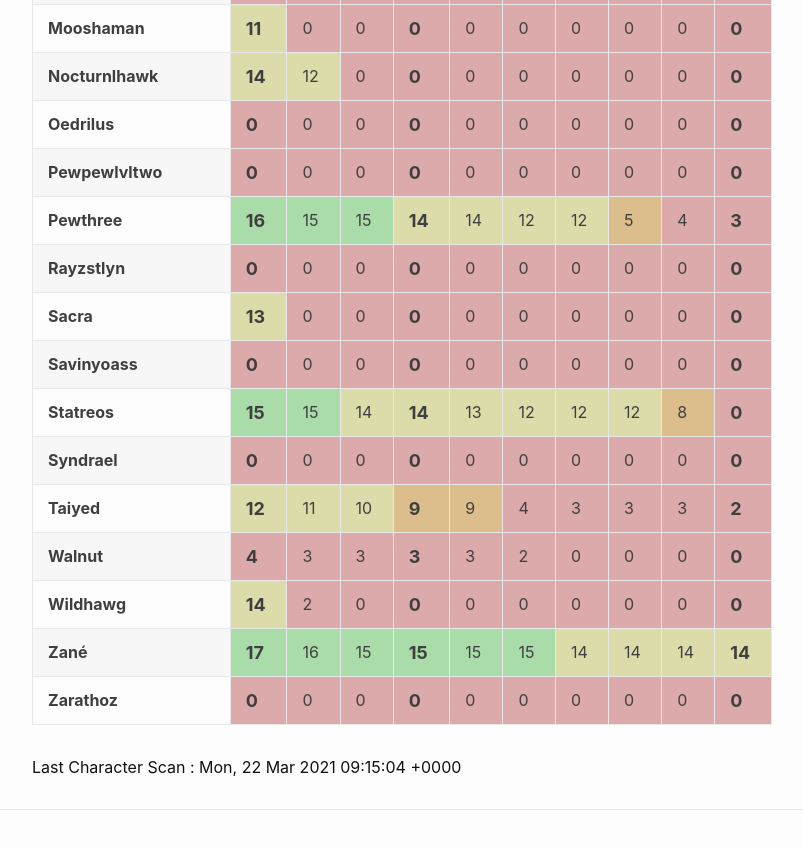
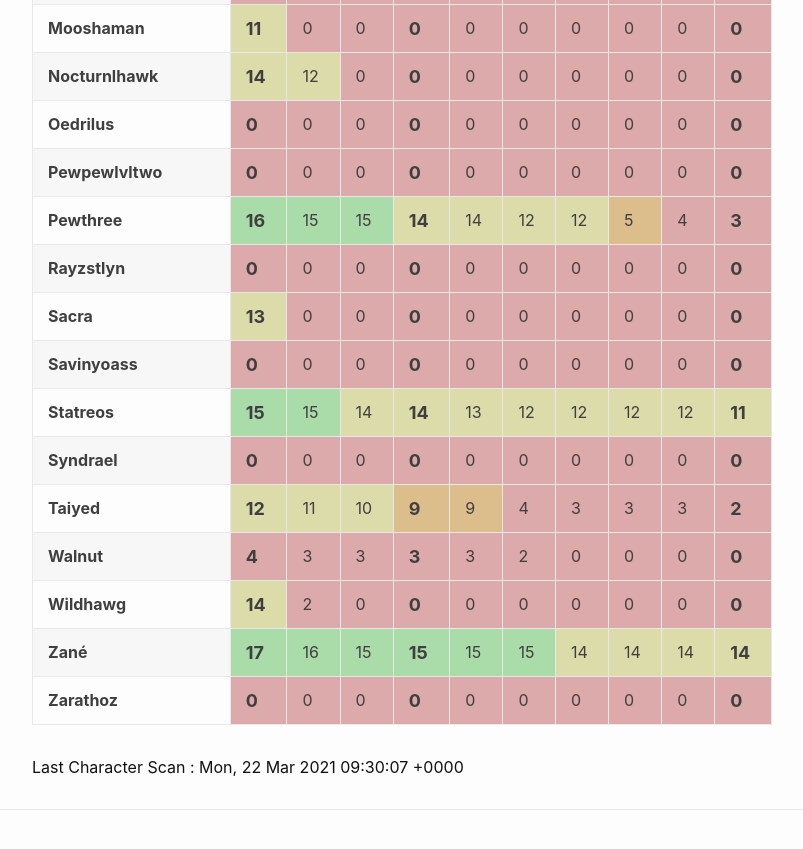
Before and after one commit to eldertribunal/keystonetracker, a Jekyll site: the page built from weekly.md, in a window 1280 px wide and 900 px high, scrolled down 1294 px. Shown: the top 849 px of the window, without its empty margins (126-929 px from the left). Built offline with Jekyll 4.4.1, drawn with Linux system fonts in a browser that asks for light colours.

Commit message:
auto scan Mon Mar 22 09:30:55 UTC 2021

```diff
--- a/_data/scanned.json
+++ b/_data/scanned.json
@@ -1,3 +1,3 @@
 {
-  "timestamp": 1616404504
+  "timestamp": 1616405407
 }
--- a/_data/weekly.json
+++ b/_data/weekly.json
@@ -520,8 +520,8 @@
       12,
       12,
       12,
-      8,
-      0
+      12,
+      11
     ]
   }
 ]
```
